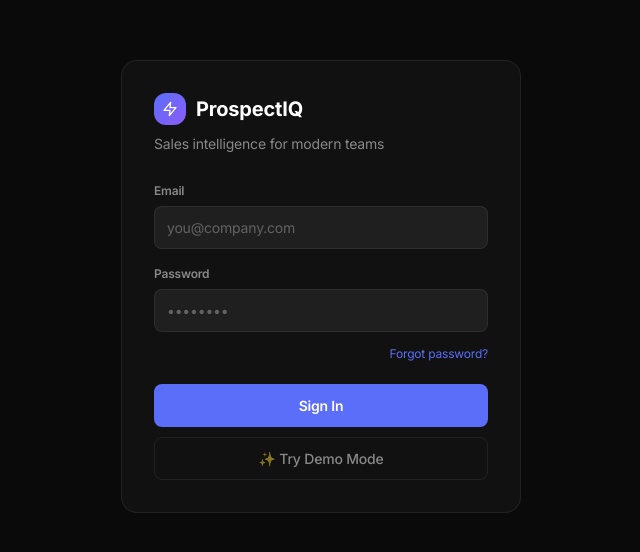
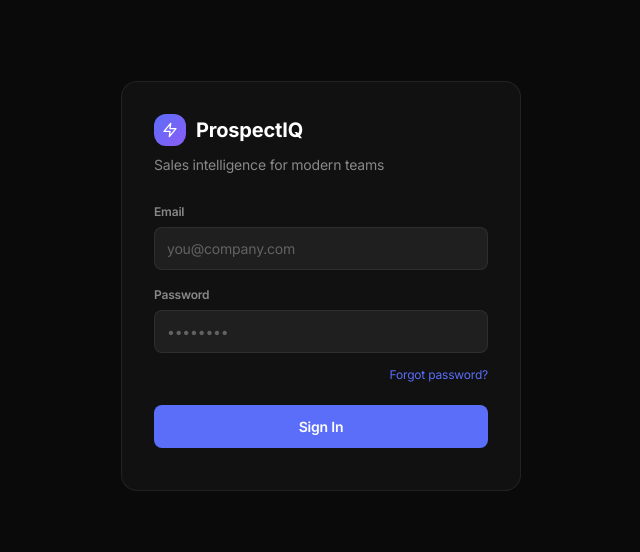
Before and after one commit to taslim-iya/Claude, a React (Vite) app: page / in a window 1280 px wide. Shown: the part 114-666 px from the top of the page, without its empty margins (319-959 px from the left). Built offline with nearby package versions, Linux system fonts and the light colour scheme; the HTML template or start-up script is replaced by a standard one.

Commit message:
chore: remove demo mode banner and Try Demo Mode button
https://claude.ai/code/session_013mxWW5XbtEDUac1JSjsGS6

```diff
--- a/src/App.tsx
+++ b/src/App.tsx
@@ -86,8 +86,6 @@ function AppShellWithLogout({ onLogout }: { onLogout: () => void }) {
 
 export default function App() {
   const [authed, setAuthed] = useState(() => localStorage.getItem('piq_auth') === 'true');
-  const [demoDismissed, setDemoDismissed] = useState(false);
-  const isDemo = localStorage.getItem('piq_demo') === 'true';
 
   const handleLogin = () => setAuthed(true);
   const handleLogout = () => {
@@ -108,12 +106,6 @@ export default function App() {
     <ThemeProvider>
       <AppProvider>
         <HashRouter>
-          {isDemo && !demoDismissed && (
-            <div style={{ background: '#5b6ef9', color: '#fff', height: 36, display: 'flex', alignItems: 'center', justifyContent: 'center', fontSize: 13, position: 'relative', flexShrink: 0, zIndex: 100 }}>
-              🎉 Demo Mode — You're viewing sample data. No real emails will be sent.
-              <button onClick={() => setDemoDismissed(true)} style={{ position: 'absolute', right: 16, background: 'transparent', color: 'rgba(255,255,255,0.7)', border: 'none', cursor: 'pointer', fontSize: 16, lineHeight: 1 }}>×</button>
-            </div>
-          )}
           <AppShellWithLogout onLogout={handleLogout} />
         </HashRouter>
       </AppProvider>
--- a/src/pages/Login.tsx
+++ b/src/pages/Login.tsx
@@ -10,14 +10,6 @@ export default function Login({ onLogin }: { onLogin: () => void }) {
     if (!email || !password) { setMsg('Email and password required'); return; }
     localStorage.setItem('piq_auth', 'true');
     localStorage.setItem('piq_demo', email === 'demo@prospectiq.com' ? 'true' : 'false');
-    onLogin();
-  };
-
-  const tryDemo = () => {
-    setEmail('demo@prospectiq.com');
-    setPassword('demo');
-    localStorage.setItem('piq_auth', 'true');
-    localStorage.setItem('piq_demo', 'true');
     onLogin();
   };
 
@@ -75,12 +67,6 @@ export default function Login({ onLogin }: { onLogin: () => void }) {
         {msg && (
           <p style={{ fontSize: 12, color: '#ef4444', marginBottom: 10, textAlign: 'center' }}>{msg}</p>
         )}
-
-        <button
-          onClick={tryDemo}
-          style={{ border: '1px solid var(--border)', color: 'var(--text-2)', width: '100%', padding: '10px', borderRadius: 8, background: 'transparent', fontSize: 14, fontWeight: 500, cursor: 'pointer' }}>
-          ✨ Try Demo Mode
-        </button>
       </div>
     </div>
   );
```
